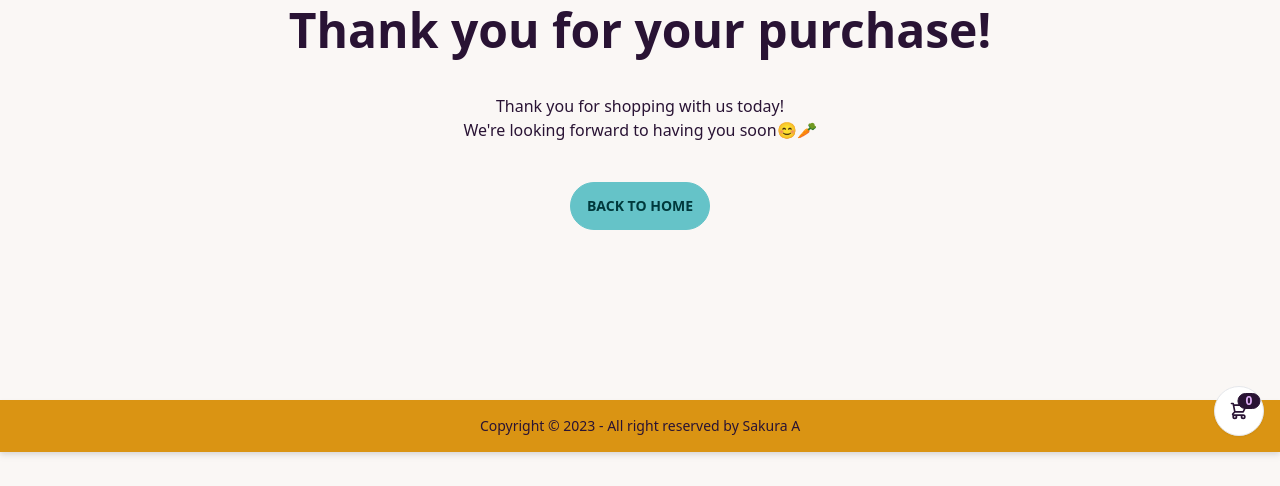
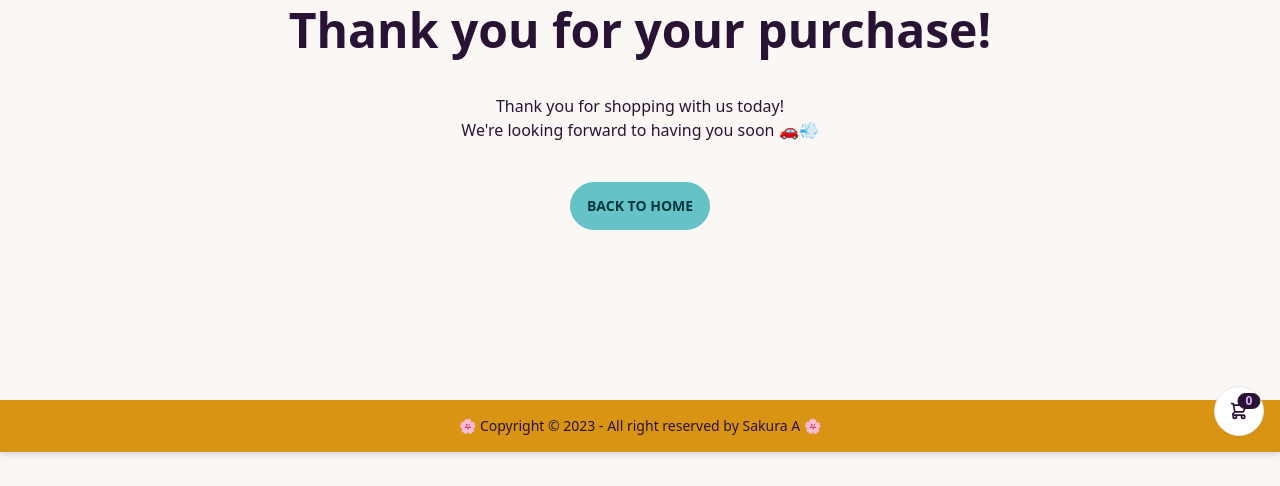
Before and after one commit to saku-1101/Online-Car-Rental-WebApp, a Next.js app: page /thankyou in a window 1280 px wide. Shown: the part 348-834 px from the top of the page. Built offline with nearby package versions, Linux system fonts and the light colour scheme.

Commit message:
[update]

```diff
--- a/components/atoms/Footer.tsx
+++ b/components/atoms/Footer.tsx
@@ -1,8 +1,8 @@
 export default function Footer() {
   return (
-    <footer className="footer footer-center p-4 bg-accent-focus text-base-content mt-5 sticky bottom-0 z-10 px-10 drop-shadow-md">
+    <footer className='footer footer-center p-4 bg-accent-focus text-base-content mt-5 sticky bottom-0 z-10 px-10 drop-shadow-md'>
       <div>
-        <p>Copyright © {new Date().getFullYear()} - All right reserved by Sakura A</p>
+        <p>🌸 Copyright © {new Date().getFullYear()} - All right reserved by Sakura A 🌸</p>
       </div>
     </footer>
   );
--- a/components/templates/Thankyou.tsx
+++ b/components/templates/Thankyou.tsx
@@ -7,7 +7,7 @@ export default function ThankyouPage() {
         <h1 className='text-5xl font-bold'>Thank you for your purchase!</h1>
         <p className='py-6 text-center'>
           Thank you for shopping with us today! <br></br>
-          We&apos;re looking forward to having you soon😊🥕
+          We&apos;re looking forward to having you soon 🚗💨
         </p>
         <Link href={{ pathname: '/' }}>
           <button className='btn btn-primary'>Back to Home</button>
```
